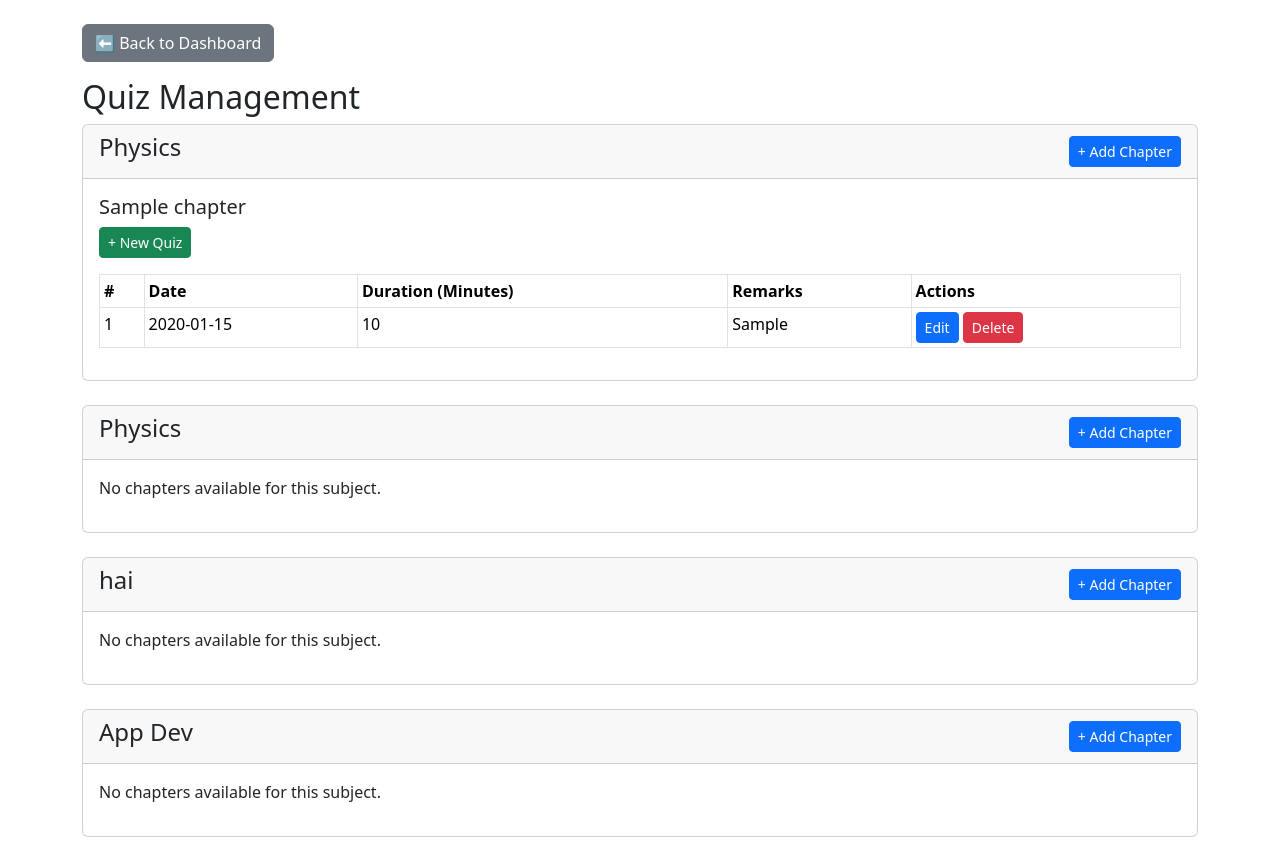
After one commit to AnnaTomson/Quiz-Master, a Flask app: page /quiz-management in a window 1280 px wide. The commit adds this page. Run offline with Flask 3, Linux system fonts and the light colour scheme; tables that the repository leaves empty hold one stand-in row (values such as "Sample post").

Commit message:
updating admin dashboard

```diff
--- a/app/forms.py
+++ b/app/forms.py
@@ -5,7 +5,7 @@ from app.models import User
 
 class SubjectForm(FlaskForm):
     name = StringField('Subject Name', validators=[DataRequired()])
-    description = TextAreaField('Description')
+    description = TextAreaField('Description', validators=[DataRequired()])
     submit = SubmitField('Save')
 
 class ChapterForm(FlaskForm):
--- a/app/models.py
+++ b/app/models.py
@@ -22,14 +22,14 @@ class Subject(db.Model):
     id = db.Column(db.Integer, primary_key = True)
     name = db.Column(db.String(100), unique = True, nullable = False)
     description = db.Column(db.Text)
-    chapters = db.relationship('Chapter', backref = 'subject', lazy = True)  #lazy=True => lazy='select' (how SQLAlchemy should load the related objects)
+    chapters = db.relationship('Chapter', backref = 'subject', cascade = "all, delete-orphan")  #lazy=True => lazy='select' (how SQLAlchemy should load the related objects)
 
 class Chapter(db.Model):
     id = db.Column(db.Integer, primary_key = True)
     name = db.Column(db.String(100), nullable = False)
     description = db.Column(db.Text)
     sub_id = db.Column(db.Integer, db.ForeignKey('subject.id'), nullable = False)
-    quizes = db.relationship('Quiz', backref = 'chapter', lazy=True)
+    quizzes = db.relationship('Quiz', backref = 'chapter', lazy=True)
 
 class Quiz(db.Model):
     id = db.Column(db.Integer, primary_key = True)
--- a/app/routes.py
+++ b/app/routes.py
@@ -1,13 +1,14 @@
 from app import app, db, bcrypt
 from flask import render_template, redirect, flash, url_for, request, session
-from app.models import User, Subject, Chapter
+from app.models import User, Subject, Chapter, Quiz
 from app.forms import SubjectForm, ChapterForm, RegistrationForm
-from flask_login import login_user, logout_user, login_required, LoginManager
+from flask_login import login_user, logout_user, login_required, LoginManager, current_user
 from flask_bcrypt import Bcrypt
 
 login_manager = LoginManager(app)
 bcrypt = Bcrypt(app)
 login_manager.login_view = 'admin_login' #to specify route for unauthenticated users
+login_manager.login_message_category='danger'
 
 @login_manager.user_loader
 def load_user(user_id):
@@ -28,8 +29,7 @@ def admin_login():
         admin = User.query.filter_by(username=username, is_admin = True).first()
 
         if admin and bcrypt.check_password_hash(admin.password, password):
-            session['admin_id'] = admin.id
-            session['username'] = admin.username
+            login_user(admin)
             flash('Welcome Admin!!!', 'success')
             return redirect(url_for('admin_dashboard'))
 
@@ -38,14 +38,21 @@ def admin_login():
             return redirect(url_for('admin_login'))
     return render_template('admin_login.html')
 
-#creating admin dashboard
+#admin dashboard
 @app.route('/admin/dashboard')
 @login_required
 def admin_dashboard():
     if not current_user.is_admin:
         flash('Unauthorised Access!', 'danger')
         return redirect(url_for('admin_login'))
-    return render_template('admin/dashboard.html')
+
+    subjects = Subject.query.all()
+    total_subjects = Subject.query.count()
+    total_chapters = Chapter.query.count()
+    total_quizzes = Quiz.query.count()
+    total_users = User.query.count()
+    return render_template('admin_dashboard.html', subjects=subjects, total_subjects=total_subjects, total_chapters=total_chapters, total_quizzes=total_quizzes, total_users=total_users)
+
 
 
 @app.route('/admin/logout')
@@ -75,33 +82,28 @@ def create_subject(id):
         subject.description = form.description.data
         db.session.commit()
         flash('Subject updated successfully!!!', 'success')
-        return redirect(url_for('view_subjects'))
-    return render_template('create_subject.html', form=form)
+        return redirect(url_for('admin_dashboard'))
 
 #edit subject
 @app.route('/admin/subjects/edit/<int:sub_id>', methods=['GET', 'POST'])
 @login_required
-def edit_subject(id):
-    subject = Subject.query.get_or_404(id)
-    form = SubjectForm(obj=subject)
-    if form.validate_on_submit():
-        subject.name = form.name.data
-        subject.description = form.description.data
-        db.session.commit()
-        flash('Updated subject successfully!!!', 'success')
-        return redirect(url_for('view_subjects'))
-    return render_template('create_subject.html', form=form)
-
+def edit_subject(sub_id):
+    subject = Subject.query.get_or_404(sub_id)
+    subject.name = request.form.get('name')
+    subject.description = request.form.get('description')
+    db.session.commit()
+    flash('Subject updated successfully!', 'success')
+    return redirect(url_for('admin_dashboard'))
 
 #delete subject
-@app.route('/admin/subjects/delete/<int:id>', methods=['POST'])
+@app.route('/admin/subjects/delete/<int:sub_id>', methods=['POST'])
 @login_required
-def delete_subject(id):
-    subject = Subject.query.get_or_404(id)
+def delete_subject(sub_id):
+    subject = Subject.query.get_or_404(sub_id)
     db.session.delete(subject)
-    de.session.commit()
-    flash('Subject deleted successfully!!!', 'success')
-    return redirect(url_for('vew_subjects'))
+    db.session.commit()
+    flash('Subject deleted successfully!', 'success')
+    return redirect(url_for('admin_dashboard'))
 
 
 # MANAGING CHAPTERS
@@ -112,46 +114,48 @@ def view_chapters(sub_id):
     chapters = Chapter.query.filter_by(sub_id=sub_id).all()
     return render_template('view_chapters.html', chapters=chapters, subject=subject)
 
-# create chapter
-@app.route('/admin/chapters/new/<int:sub_id>', methods=['GET', 'POST'])
+# add chapter
+@app.route('/admin/chapter/new/<int:sub_id>', methods=['GET', 'POST'])
 @login_required
-def create_chapter(sub_id):
-    form = ChapterForm()
-    form.sub_id.data = sub_id
-    if form.validate_on_submit():
-        chapter = Chapter(name=form.name.data, description = form.description.data, sub_id = sub_id)
-        db.session.add(chapter)
+def add_chapter(subject_id):
+    chapter_name = request.form.get('name')
+    chapter_description = request.form.get('description')
+
+    if chapter_name:
+        new_chapter = Chapter(name=chapter_name, description=chapter_description, subject_id=subject_id)
+        db.session.add(new_chapter)
         db.session.commit()
-        flash('Created chapter successfully!!!', 'success')
-        return redirect(url_for('view_chapters', sub_id= sub_id))
-    return render_template('create_chapter.html', form=form)
+        flash('Chapter added successfully!', 'success')
+    else:
+        flash('Chapter name is required.', 'error')
+
+    return redirect(url_for('admin_dashboard'))
+
 
 
 # edit chapter
-@app.route('/admin/chapters/edit/<int:sub_id>', methods=['GET', 'POST'])
+@app.route('/admin/chapter/edit/<int:chapter_id>', methods=['GET', 'POST'])
 @login_required
-def edit_chapter(sub_id):
-    chapter = Chapter.query.get_or_404(id)
-    form = ChapterForm(obj=chapter)
-    if form.validate_on_submit():
-        chapter.name = form.name.data
-        chapter.description = form.description.data
+def edit_chapter(chapter_id):
+    chapter = Chapter.query.get_or_404(chapter_id)
+    if request.method == 'POST':
+        chapter.name = request.form['name']
+        chapter.description = request.form['description']
         db.session.commit()
-        flash('Updated chapter successfully!!!', 'success')
-        return redirect(url_for('view_chapters', sub_id= chapter.sub_id))
-    return render_template('create_chapter.html', form=form)
+        flash('Chapter updated successfully!', 'success')
+        return redirect(url_for('quiz_management'))
+    return render_template('edit_chapter.html', chapter=chapter)
 
 
 # delete chapter
-@app.route('/admin/chapters/delete/<int:id>', methods=['POST'])
+@app.route('/admin/chapter/delete/<int:chapter_id>', methods=['POST'])
 @login_required
-def delete_chapter(id):
-    chapter = Chapter.query.get_or_404(id)
-    sub_id = chapter.sub_id
+def delete_chapter(chapter_id):
+    chapter = Chapter.query.get_or_404(chapter_id)
     db.session.delete(chapter)
-    de.session.commit()
-    flash('Deleted Chapter successfully!!!', 'success')
-    return redirect(url_for('vew_chapters', sub_id=sub_id))
+    db.session.commit()
+    flash('Chapter deleted successfully!', 'success')
+    return redirect(url_for('quiz_management'))
 
 
 #REGISTER
@@ -202,21 +206,82 @@ def user_login():
     return render_template('user_login.html')
 
 
-'''@app.route('/user_login', methods=['GET', 'POST'])
-def user_login():
+#manage users
+@app.route('/admin/manage_users')
+@login_required
+def manage_users():
+    if not current_user.is_admin:
+        flash('Unauthorized Access!', 'danger')
+        return redirect(url_for('admin_login'))
+
+    users = User.query.all()
+    return render_template('admin/view_users.html', users=users)
+
+
+#add subject
+@app.route('/admin/add-subject', methods=['POST'])
+def add_subject():
+    name = request.form.get('name')
+    description = request.form.get('description')
+    #chapter_count = int(request.form.get('chapter_count'))
+    #Subject.append({"name": name, "chapter_count": chapter_count})
+    new_subject = Subject(name=name)
+    db.session.add(new_subject)
+    db.session.commit()
+    return redirect(url_for('admin_dashboard'))
+
+
+#logout
+@app.route('/logout')
+def logout():
+    return redirect(url_for('admin_login'))
+
+#quiz management
+@app.route('/quiz-management')
+def quiz_management():
+    subjects = Subject.query.all()
+    return render_template('quiz_management.html', subjects=subjects)
+
+
+#add quiz
+@app.route('/add-quiz/<int:chapter_id>', methods=['GET', 'POST'])
+def add_quiz(chapter_id):
     if request.method == 'POST':
-        username = request.form['username']
-        password = request.form['password']
+        date_of_quiz = request.form.get('date_of_quiz')
+        time_duration = int(request.form.get('time_duration'))
+        remarks = request.form.get('remarks')
 
-        user = User.query.filter_by(username=username).first()
+        new_quiz = Quiz(chapter_id=chapter_id, date_of_quiz=date_of_quiz, time_duration=time_duration, remarks=remarks)
+        db.session.add(new_quiz)
+        db.session.commit()
+        flash('Quiz added successfully!', 'success')
+        return redirect(url_for('quiz_management'))
 
-        if user and bcrypt.check_password_hash(user.password, password):
-            session['user_id'] = user.id
-            session['username'] = user.username
-            flash(f'Welcome, {user.fullname}!', 'success')
-            return redirect(url_for('user_dashboard'))
-        else:
-            flash('Invalid username or password. Please try again.', 'danger')
-            return redirect(url_for('user_login'))
+    return render_template('add_quiz.html', chapter_id=chapter_id)
 
-    return render_template('user_login.html')'''
+
+#edit quiz
+@app.route('/edit-quiz/<int:quiz_id>', methods=['GET', 'POST'])
+def edit_quiz(quiz_id):
+    quiz = Quiz.query.get_or_404(quiz_id)
+
+    if request.method == 'POST':
+        quiz.date_of_quiz = request.form.get('date_of_quiz')
+        quiz.time_duration = int(request.form.get('time_duration'))
+        quiz.remarks = request.form.get('remarks')
+
+        db.session.commit()
+        flash('Quiz updated successfully!', 'success')
+        return redirect(url_for('quiz_management'))
+
+    return render_template('edit_quiz.html', quiz=quiz)
+
+
+#delete quiz
+@app.route('/delete-quiz/<int:quiz_id>', methods=['POST'])
+def delete_quiz(quiz_id):
+    quiz = Quiz.query.get_or_404(quiz_id)
+    db.session.delete(quiz)
+    db.session.commit()
+    flash('Quiz deleted successfully!', 'success')
+    return redirect(url_for('quiz_management'))
--- a/app/templates/admin/manage_chapters.html
+++ b/app/templates/admin/manage_chapters.html
@@ -17,7 +17,7 @@
 
 <!--add chapter-->
 <form method="post" action="{{ url_for('add_chapter') }}">
-  <input type="hidden" name="subject_id" value="{{ selected_subject_id }}">
+  <input type="hidden" name="sub_id" value="{{ selected_subject_id }}">
 
   <label for="name">Chapter Name:</label>
   <input type="text" name="name" required>
--- /dev/null
+++ b/app/templates/quiz_management.html
@@ -0,0 +1,71 @@
+<!DOCTYPE html>
+<html lang="en">
+<head>
+  <meta charset="UTF-8" />
+  <meta name="viewport" content="width=device-width, initial-scale=1.0" />
+  <link rel="stylesheet" href="https://cdn.jsdelivr.net/npm/bootstrap@5.3.3/dist/css/bootstrap.min.css" />
+  <title>Quiz Management</title>
+</head>
+<body>
+  <div class="container mt-4">
+    <a href="/admin/dashboard" class="btn btn-secondary mb-3">⬅ Back to Dashboard</a>
+    <h2>Quiz Management</h2>
+
+    {% for subject in subjects %}
+    <div class="card mb-4">
+        <div class="card-header d-flex justify-content-between align-items-center">
+        <h4>{{ subject.name }}</h4>
+        <!-- Add Chapter Button -->
+        <a href="{{ url_for('add_chapter', sub_id=subject.id) }}" class="btn btn-primary btn-sm">+ Add Chapter</a>
+        </div>
+        <div class="card-body">
+        {% if subject.chapters %}
+            {% for chapter in subject.chapters %}
+            <div class="mb-3">
+                <h5>{{ chapter.name }}</h5>
+                <a href="{{ url_for('add_quiz', chapter_id=chapter.id) }}" class="btn btn-success btn-sm">+ New Quiz</a>
+                {% if chapter.quizzes %}
+                <table class="table table-bordered table-sm mt-3">
+                    <thead>
+                    <tr>
+                        <th>#</th>
+                        <th>Date</th>
+                        <th>Duration (Minutes)</th>
+                        <th>Remarks</th>
+                        <th>Actions</th>
+                    </tr>
+                    </thead>
+                    <tbody>
+                    {% for quiz in chapter.quizzes %}
+                        <tr>
+                        <td>{{ quiz.id }}</td>
+                        <td>{{ quiz.date_of_quiz }}</td>
+                        <td>{{ quiz.time_duration }}</td>
+                        <td>{{ quiz.remarks or 'No Remarks' }}</td>
+                        <td>
+                            <a href="{{ url_for('edit_quiz', quiz_id=quiz.id) }}" class="btn btn-primary btn-sm">Edit</a>
+                            <form action="{{ url_for('delete_quiz', quiz_id=quiz.id) }}" method="post" class="d-inline" onsubmit="return confirm('Are you sure you want to delete this quiz?');">
+                            <button class="btn btn-danger btn-sm">Delete</button>
+                            </form>
+                        </td>
+                        </tr>
+                    {% endfor %}
+                    </tbody>
+                </table>
+                {% else %}
+                <p>No quizzes available for this chapter.</p>
+                {% endif %}
+            </div>
+            {% endfor %}
+        {% else %}
+            <p>No chapters available for this subject.</p>
+        {% endif %}
+        </div>
+    </div>
+    {% endfor %}
+
+  </div>
+
+  <script src="https://cdn.jsdelivr.net/npm/bootstrap@5.3.3/dist/js/bootstrap.bundle.min.js"></script>
+</body>
+</html>
```
Also changed, not shown: app/templates/add_chapter.html (added, +31 -0 lines), app/templates/add_quiz.html (added, +31 -0 lines), app/templates/admin/admin_dashboard.html (deleted, +0 -109 lines), app/templates/admin/create_subject.html (added, +14 -0 lines), app/templates/admin/view_subjects.html (added, +13 -0 lines), app/templates/admin_dashboard.html (added, +87 -0 lines), app/templates/edit_quiz.html (added, +31 -0 lines), app/templates/view_chapters.html (added, +31 -0 lines), instance/quizvista.db.
